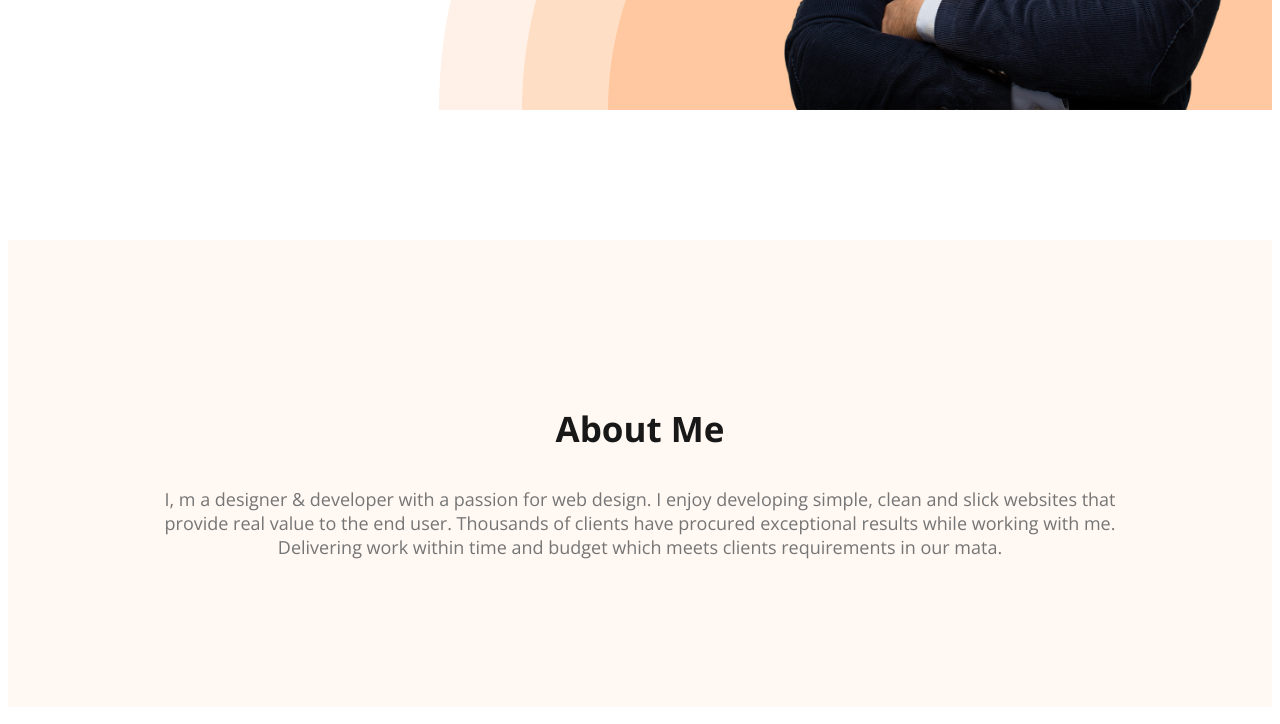
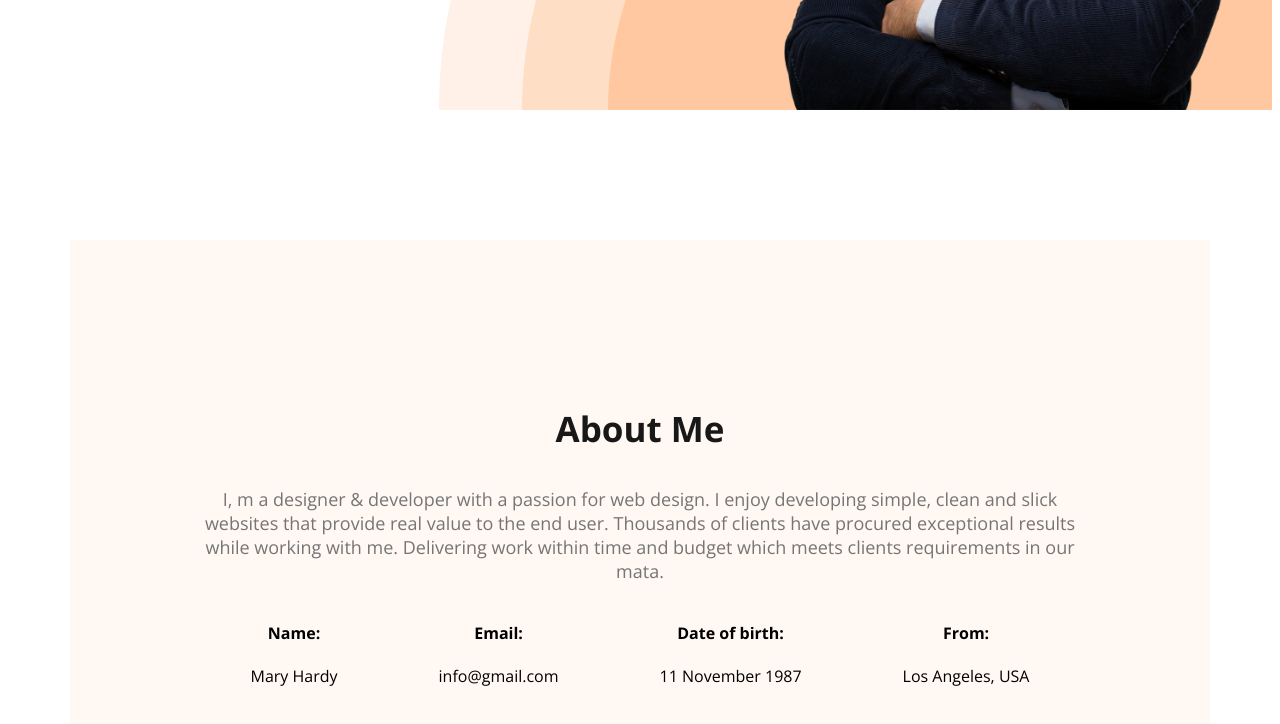
Before and after one commit to arafathossain2003169/web-developer-portfolio-module-5, a plain HTML site: page index.html in a window 1280 px wide. Shown: the part 658-1382 px from the top of the page. Drawn offline with nearby package versions, Linux system fonts and the light colour scheme.

Commit message:
About semi done

```diff
--- a/index.html
+++ b/index.html
@@ -37,7 +37,25 @@
             <h3 class="section-title">About Me</h3>
             <p class="section-description">I, m a designer & developer with a passion for web design. I enjoy developing simple, clean and slick websites that provide real value to the end user. Thousands of clients have procured exceptional results while working with me. Delivering
                 work within time and budget which meets clients requirements in our mata.</p>
-
+            <div class="about-info-container">
+                <!-- .about-inf*4>h4.info-title+p.info-description -->
+                <div class="about-inf">
+                    <h4 class="info-title">Name:</h4>
+                    <p class="info-description">Mary Hardy</p>
+                </div>
+                <div class="about-inf">
+                    <h4 class="info-title">Email:</h4>
+                    <p class="info-description">info@gmail.com</p>
+                </div>
+                <div class="about-inf">
+                    <h4 class="info-title">Date of birth:</h4>
+                    <p class="info-description">11 November 1987</p>
+                </div>
+                <div class="about-inf">
+                    <h4 class="info-title">From:</h4>
+                    <p class="info-description">Los Angeles, USA</p>
+                </div>
+            </div>
         </section>
     </main>
     <footer>
--- a/styles/portfolio.css
+++ b/styles/portfolio.css
@@ -109,6 +109,11 @@ nav a {
 
 /* Main Section styles */
 
+main {
+    max-width: 1140px;
+    margin: 0 auto;
+}
+
 
 /* About section styles */
 
@@ -118,3 +123,12 @@ nav a {
     background-color: #FFF8F3;
     margin: 130px 0;
 }
+
+.about-info-container {
+    display: flex;
+    justify-content: space-around;
+}
+
+.about-inf {
+    text-align: center;
+}
```
